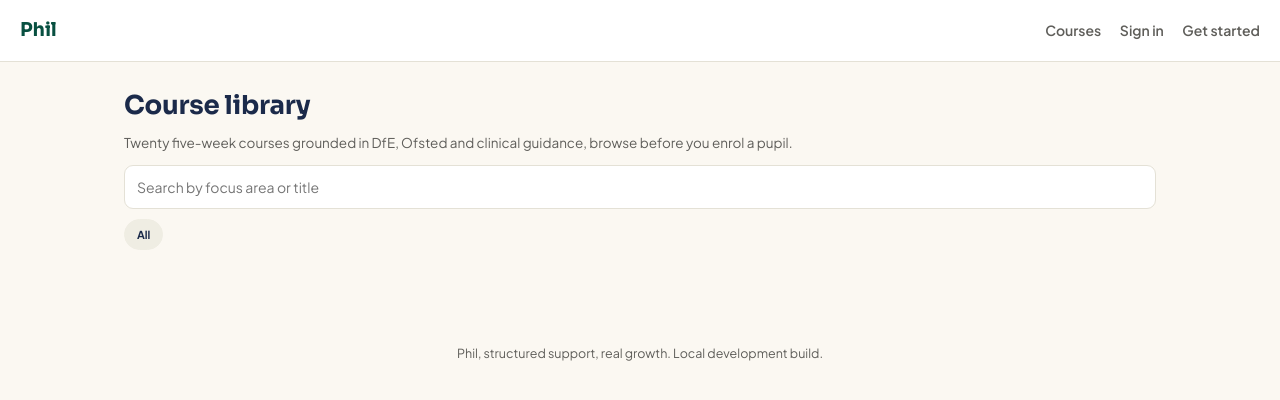
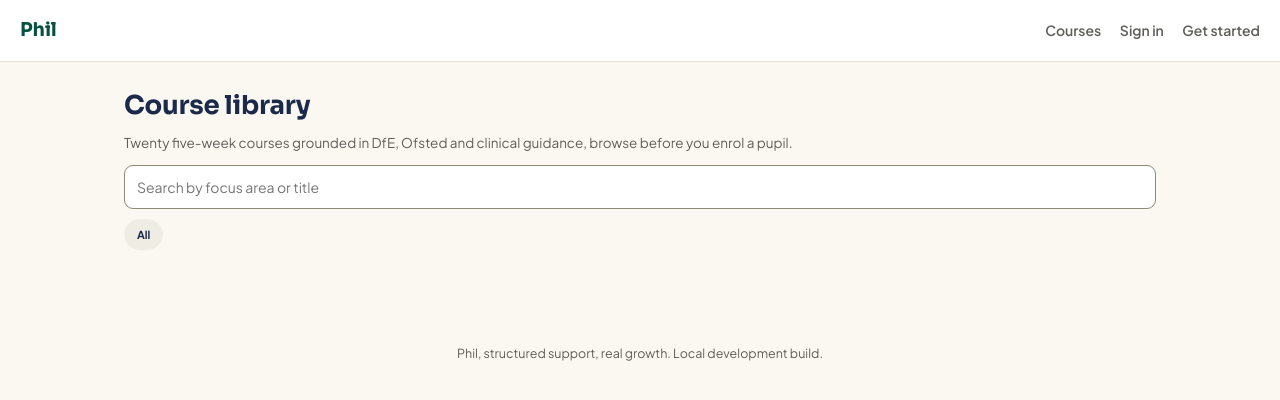
Before and after one commit to Alexandersocrates-dev/phil-app, a Python web app: template templates/courses.html in a window 1280 px wide. Shown: the top 400 px of the page. Run offline with Jinja, Linux system fonts and the light colour scheme; the template is opened without the code that fills it, so the values that code supplies are empty.

Commit message:
Contrast fixes on amber fill and input borders

```diff
--- a/static/style.css
+++ b/static/style.css
@@ -17,6 +17,13 @@
   --ink:#2C2C2A;
   --muted:#5F5E5A;
   --border:#E4E1D6;
+  /* The amber fill sits behind white text, so it has to be dark enough on its
+     own: #EF9F27 gives white only 2.17:1. --amber itself is unchanged and still
+     correct for tints, dots and icons. */
+  --amber-fill:#A9660B;
+  /* Card edges can be soft, but an input's border IS the affordance, and WCAG
+     1.4.11 asks 3:1 for that. --border is 1.31:1 on white, fine for dividers. */
+  --border-input:#8F8978;
   --font-head:'Sora',-apple-system,BlinkMacSystemFont,"Segoe UI",sans-serif;
   --font-body:'Plus Jakarta Sans',-apple-system,BlinkMacSystemFont,"Segoe UI",sans-serif;
   --ease-spring: cubic-bezier(0.34,1.56,0.64,1);
@@ -89,7 +96,7 @@ a.back-link:focus-visible{outline:2px solid var(--teal); outline-offset:2px;}
 .field{margin-bottom:var(--sp-4);}
 .field label{display:block; font-weight:600; font-size:13.5px; margin-bottom:var(--sp-2); font-family:var(--font-body);}
 .field input, .field select, .field textarea{
-  width:100%; padding:var(--sp-3); border:1px solid var(--border); border-radius:9px;
+  width:100%; padding:var(--sp-3); border:1px solid var(--border-input); border-radius:9px;
   font-size:14px; font-family:inherit; background:#fff; min-height:44px;
   transition:border-color 150ms ease, box-shadow 150ms ease;
 }
@@ -120,11 +127,11 @@ a.back-link:focus-visible{outline:2px solid var(--teal); outline-offset:2px;}
 .btn-secondary:hover{background:var(--teal-light); border-color:var(--teal-dark); transform:translateY(-1px);}
 .btn-secondary:active{transform:translateY(0) scale(0.98);}
 .btn-amber{
-  background:linear-gradient(135deg,var(--amber) 0%,var(--amber-dark) 100%);
+  background:linear-gradient(135deg,var(--amber-fill) 0%,var(--amber-dark) 100%);
   color:#fff;
   box-shadow:0 2px 8px rgba(133,79,11,0.28);
 }
-.btn-amber:hover{transform:translateY(-2px); box-shadow:0 8px 20px rgba(133,79,11,0.32); filter:brightness(1.05);}
+.btn-amber:hover{transform:translateY(-1px); box-shadow:0 6px 16px rgba(133,79,11,0.24);}
 .btn-amber:active{transform:translateY(0) scale(0.97);}
 .btn-red{
   background:#fff; color:var(--red); border:1.5px solid #F0C7C7;
```
